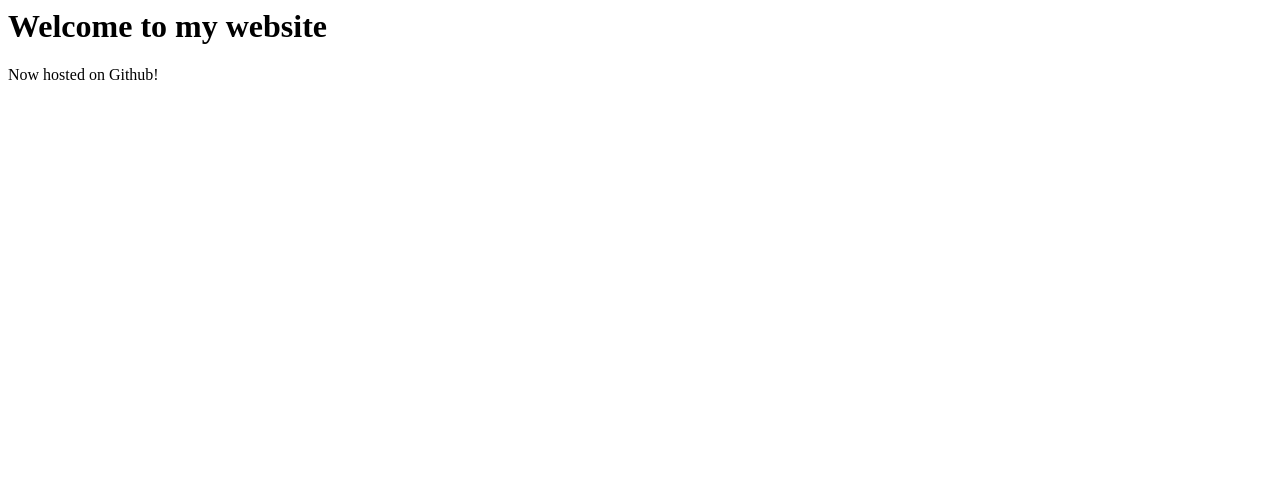
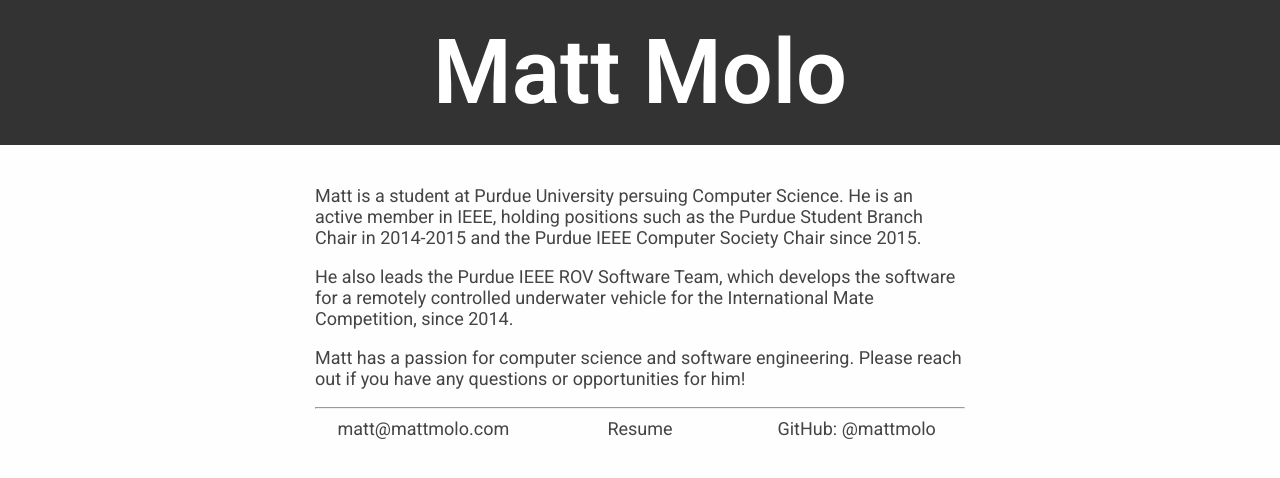
Before and after one commit to mattmolo/mattmolo.github.io, a plain HTML site: page index.html in a window 1280 px wide. Drawn offline with nearby package versions, Linux system fonts and the light colour scheme.

Commit message:
Updates to website

```diff
--- /dev/null
+++ b/css/main.css
@@ -0,0 +1,58 @@
+/* Remove padding and force height to 100% */
+html, body {
+    height: 100%;
+    padding: 0;
+    margin: 0;
+}
+
+body {
+    /* Some fonts and nice colors */
+    font-family: 'Roboto', sans-serif;
+    font-size: 18px;
+    color: #444;
+
+    background-color: #fefefe;
+}
+
+h1, h2, h3 {
+    margin: 0;
+}
+
+a {
+    color: #444;
+    text-decoration: none;
+}
+a:hover {
+    text-decoration: underline;
+}
+
+.title {
+    padding: 20px 0;
+    width: 100%;
+
+    background-color: #333;
+    color: white;
+
+    font-size: 45px;
+    text-align: center;
+}
+
+.content {
+    margin: 40px auto 0;
+    max-width: 650px;
+}
+
+.footer {
+    margin: 0 auto;
+    max-width: 650px;
+    width: 100%;
+
+    display: table;
+    table-layout: fixed;
+    text-align: center;
+}
+
+.footer > div {
+    display: table-cell;
+    width: 100%;
+}
--- a/index.html
+++ b/index.html
@@ -1,10 +1,61 @@
-<html xmlns="http://www.w3.org/1999/xhtml" >
-	<head>
-		<title>My Website Home Page</title>
-		<meta name="google-site-verification" content="AeTq8g5Hb6VVhcSNAEMIz9ZtWtpag0hSJhY6Ee3hpao" />
-	</head>
-	<body>
-	  <h1>Welcome to my website</h1>
-	  <p>Now hosted on Github!</p>
-	</body>
+<!DOCTYPE html>
+<html lang="en">
+<head>
+    <!-- Basic Page Needs
+    –––––––––––––––––––––––––––––––––––––––––––––––––– -->
+    <meta charset="utf-8">
+    <title>Matt Molo</title>
+
+    <!-- No Mobile Scaling (Uncomment if needed)
+    ––––––––––––––––––––––––––––––––––––––––––––––––––
+    <meta name="viewport" content="width=device-width, user-scalable=no"> -->
+
+    <!-- CSS
+    –––––––––––––––––––––––––––––––––––––––––––––––––– -->
+    <link href="https://fonts.googleapis.com/css?family=Roboto:300,400,600" rel="stylesheet">
+    <link rel="stylesheet" href="css/main.css">
+
+    <!-- Scripts
+    –––––––––––––––––––––––––––––––––––––––––––––––––– -->
+    <script src="https://ajax.googleapis.com/ajax/libs/jquery/2.1.1/jquery.min.js"></script>
+    <script type="application/javascript" src="js/main.js"></script>
+
+    <!-- Favicon
+    –––––––––––––––––––––––––––––––––––––––––––––––––– -->
+    <link rel="icon" type="image/png" href="/favicon.png" />
+
+    <body>
+        <div class="title">
+            <h1>Matt Molo</h1>
+        </div>
+
+        <div class="content">
+            <p>Matt is a student at Purdue University persuing Computer
+            Science.  He is an active member in IEEE, holding positions such as
+            the Purdue Student Branch Chair in 2014-2015 and the Purdue IEEE
+            Computer Society Chair since 2015.</p>
+
+            <p>He also leads the Purdue IEEE ROV Software Team, which develops
+            the software for a remotely controlled underwater vehicle for the
+            International Mate Competition, since 2014.</p>
+
+            <p>Matt has a passion for computer science and software
+            engineering. Please reach out if you have any questions or
+            opportunities for him!</p>
+
+            <hr>
+        </div>
+
+        <div class="footer">
+            <div>
+                <a href="mailto:matt@mattmolo.com">matt@mattmolo.com</a>
+            </div>
+            <div>
+                <a href="https://drive.google.com/open?id=0B0L0G7Vonv4wQ1huTnhoRjZmaTg">Resume</a>
+            </div>
+            <div>
+                <a href="https://github.com/mattmolo?tab=repositories">GitHub: @mattmolo</a>
+            </div>
+        </div>
+    </body>
 </html>
```
Also changed, not shown: js/main.js (added), 2 other files.
